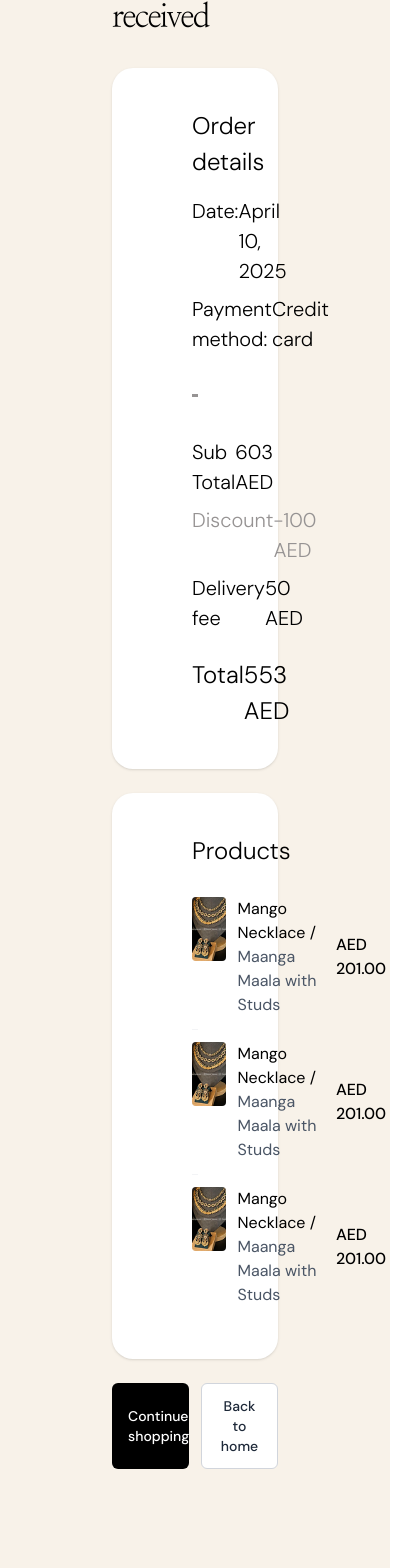
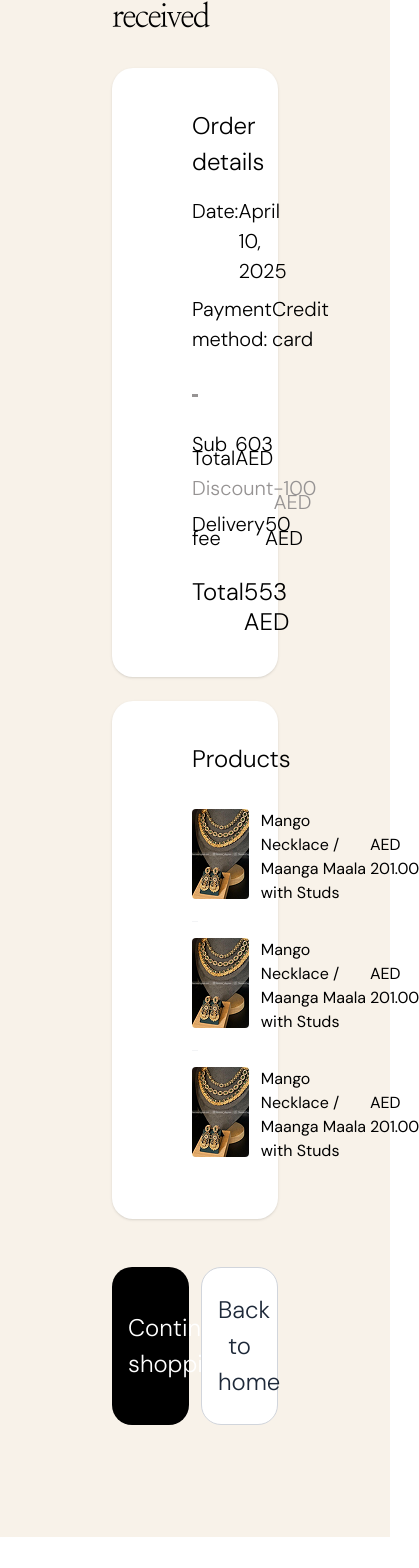
Before and after one commit to Canarydigital-Ai/Shaaman-Frontend-api, a React (Vite) app: page /payment-success in a window 390 px wide. Shown: the part 320-1888 px from the top of the page, 419 px wide, since content can reach past the window. After the commit the page ends 1857 px from the top, so only its background shows below. Built offline with nearby package versions, Linux system fonts and the light colour scheme; the HTML template or start-up script is replaced by a standard one.

Commit message:
Product List design make responsive

```diff
--- a/src/components/payment-success/PaymentSuccess.tsx
+++ b/src/components/payment-success/PaymentSuccess.tsx
@@ -69,22 +69,22 @@ const PaymentSuccess: React.FC = () => {
 
               <hr className="my-4 border-t-3 border-[#969393] mt-10 mb-10" />
 
-              <div className="flex justify-between">
-                <span className="text-[20px] font-light">Sub Total</span>
-                <span className="text-[20px] font-light">603 AED</span>
+              <div className="flex justify-between space-y-2">
+                <span className="text-[20px] font-light"style={{lineHeight: "14px"}}>Sub Total</span>
+                <span className="text-[20px] font-light"style={{lineHeight: "14px"}}>603 AED</span>
               </div>
 
-              <div className="flex justify-between">
-                <span className="text-[#969393] text-[20px] font-light">Discount</span>
-                <span className="text-[#969393] text-[20px] font-light">-100 AED</span>
+              <div className="flex justify-between space-y-2">
+                <span className="text-[#969393] text-[20px] font-light" style={{lineHeight: "14px"}}>Discount</span>
+                <span className="text-[#969393] text-[20px] font-light"style={{lineHeight: "14px"}}>-100 AED</span>
               </div>
 
-              <div className="flex justify-between">
-                <span className="text-[20px] font-light">Delivery fee</span>
-                <span className="text-[20px] font-light">50 AED</span>
+              <div className="flex justify-between space-y-2">
+                <span className="text-[20px] font-light"style={{lineHeight: "14px"}}>Delivery fee</span>
+                <span className="text-[20px] font-light"style={{lineHeight: "14px"}}>50 AED</span>
               </div>
 
-              <div className="flex justify-between font-light text-[24px] mt-6">
+              <div className="flex justify-between font-light text-[24px] mt-6"style={{lineHeight: "30px"}}>
                 <span>Total</span>
                 <span>553 AED</span>
               </div>
@@ -99,12 +99,12 @@ const PaymentSuccess: React.FC = () => {
             {products.map((product, index) => (
               <div
                 key={product.id}
-                className={`flex items-center justify-between py-3 ${
+                className={`flex items-center justify-between py-4 ${
                   index > 0 ? "border-t border-gray-100" : ""
                 }`}
               >
                 <div className="flex space-x-3">
-                  <div className="w-16 h-16 rounded bg-gray-200 overflow-hidden">
+                  <div className="w-[98px] h-[90px] rounded overflow-hidden">
                     <img
                       src={product.image}
                       alt={product.name}
@@ -112,23 +112,23 @@ const PaymentSuccess: React.FC = () => {
                     />
                   </div>
                   <div className="flex flex-col justify-center">
-                    <span className="text-base">{product.name} / </span>
-                    <span className="text-base text-gray-600">
+                    <span className="text-base font-normal">{product.name} / </span>
+                    <span className="text-base font-normal">
                       {product.description}
                     </span>
                   </div>
                 </div>
-                <span className="font-medium">{product.price}</span>
+                <span className="font-normal text-base">{product.price}</span>
               </div>
             ))}
           </div>
 
           {/* Action Buttons */}
-          <div className="w-full grid grid-cols-2 gap-3">
-            <button className="bg-black text-white py-3 px-4 rounded-md text-sm font-medium">
+          <div className="w-full grid grid-cols-2 gap-3 mt-6">
+            <button className="bg-black text-white py-6 px-4 rounded-[20px] text-[24px] font-light">
               Continue shopping
             </button>
-            <button className="bg-white border border-gray-300 text-gray-800 py-3 px-4 rounded-md text-sm font-medium">
+            <button className="bg-white border border-gray-300 text-gray-800 py-6 px-4 rounded-[20px] text-[24px] font-light">
               Back to home
             </button>
           </div>
```
